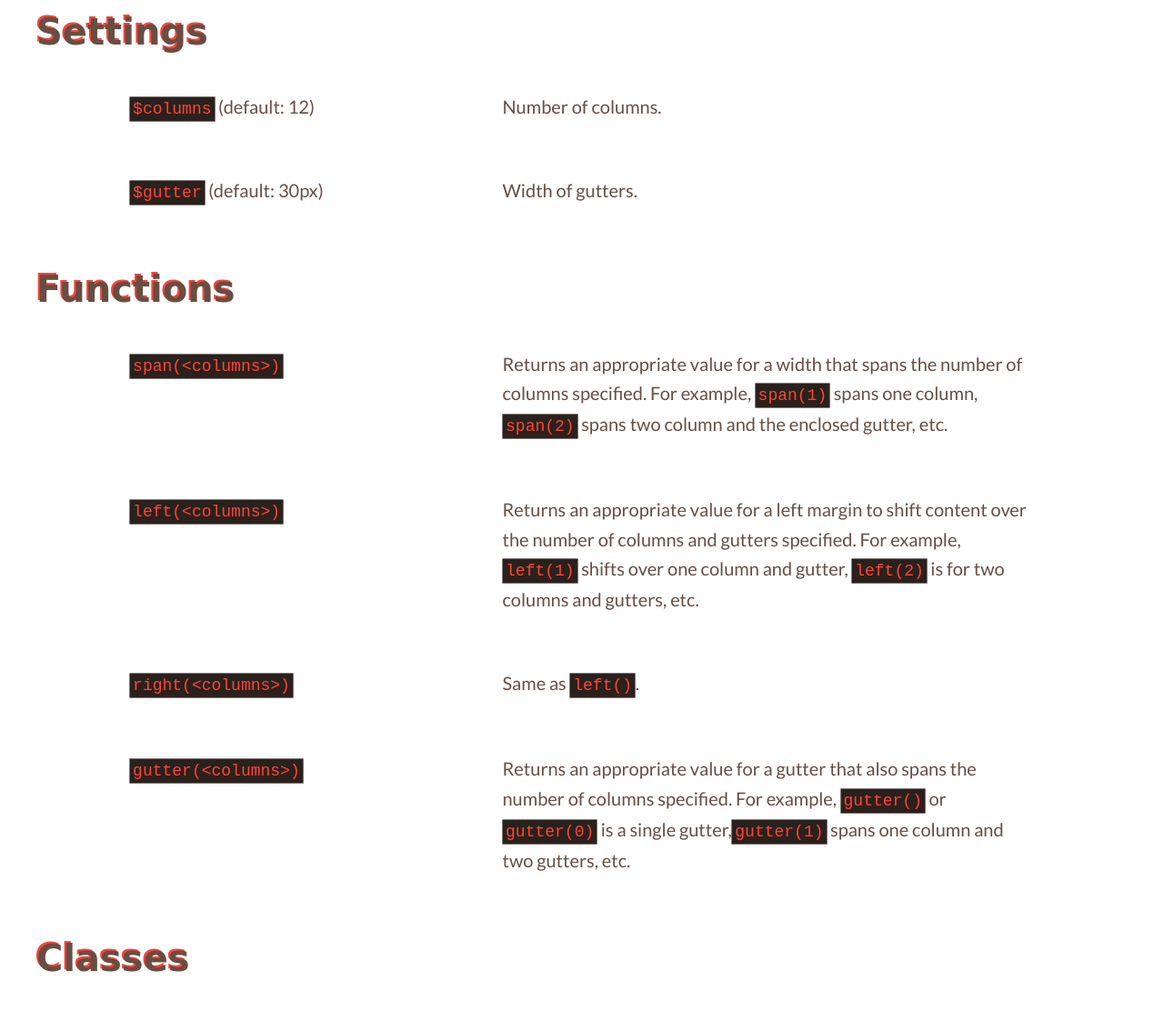
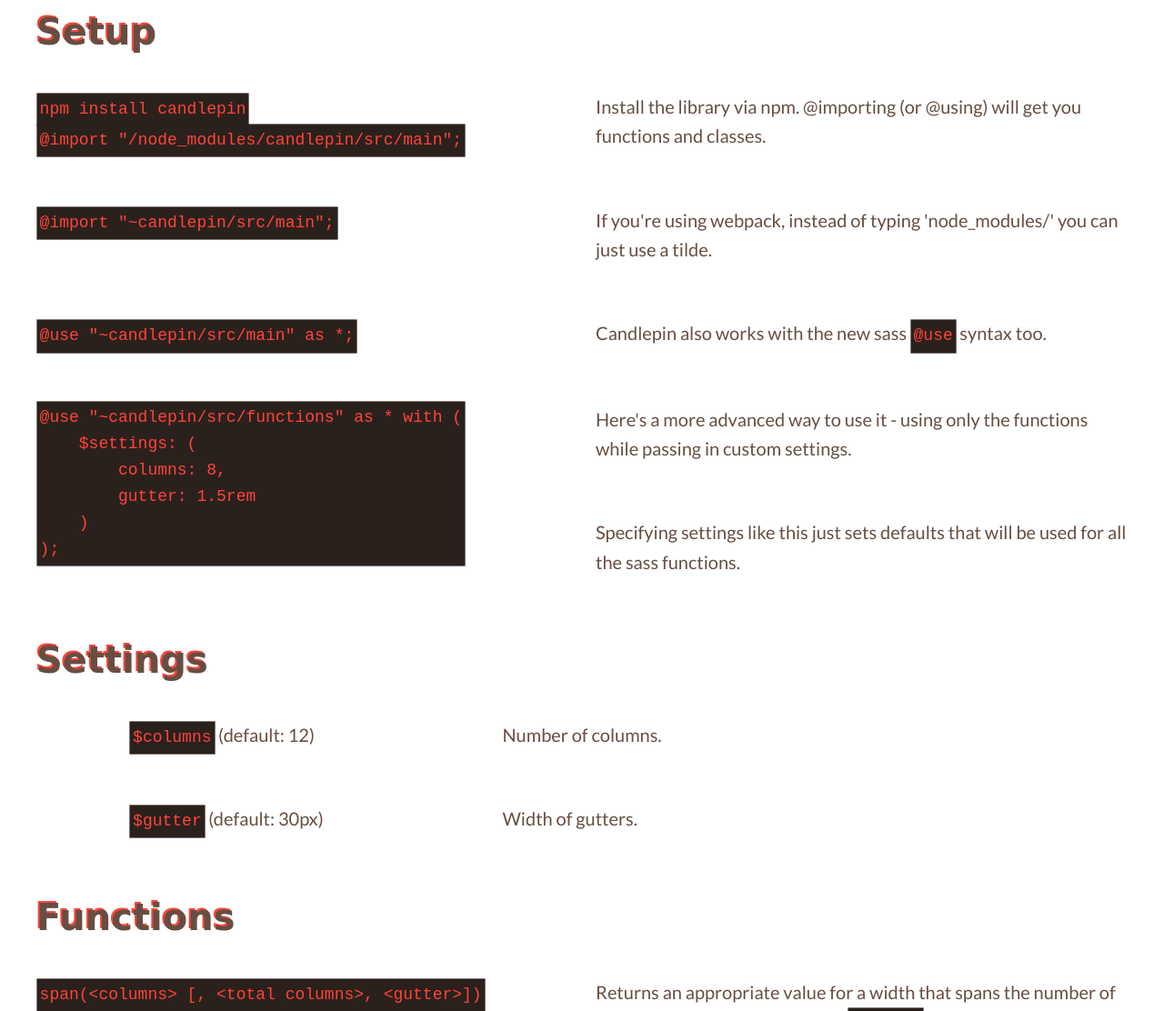
Before and after one commit to khamer/candlepin, a website: page docs/index.html in a window 1280 px wide. Shown: the part 514-1626 px from the top of the page at 91% size. Drawn offline with nearby package versions, Linux system fonts and the light colour scheme; files that its build step writes are made by us from their sources; a web font is replaced by a local one.

Commit message:
update docs

```diff
--- a/docs/docs.css
+++ b/docs/docs.css
@@ -25,6 +25,7 @@ pre, code {
     background-color: #2b211c;
     box-shadow: 0 0 0 0.2em #2b211c;
     color: #ff443a;
+    display: inline-block;
     font-family: 'Overpass Mono', monospace;
     font-size: 18px;
     font-variant-ligatures: none;
--- a/docs/index.html
+++ b/docs/index.html
@@ -33,7 +33,63 @@
             <div class="grid__cell -gutter -span-3"></div>
         </div>
 
-        <h2 class="left-1">Settings</h2>
+        <h2>Setup</h2>
+
+        <div class="grid">
+            <div class="grid__cell -span-6">
+                <code>npm install candlepin</code><br>
+                <code>@import "/node_modules/candlepin/src/main";</code><br>
+            </div>
+            <div class="grid__cell -gutter -span-6">
+                <p>
+                    Install the library via npm. @importing (or @using) will get you functions and classes.
+                </p>
+            </div>
+        </div>
+
+        <div class="grid">
+            <div class="grid__cell -span-6">
+                <code>@import "~candlepin/src/main";</code>
+            </div>
+            <div class="grid__cell -gutter -span-6">
+                <p>
+                    If you're using webpack, instead of typing 'node_modules/' you can just use a tilde.
+                </p>
+            </div>
+        </div>
+
+        <div class="grid">
+            <div class="grid__cell -span-6">
+                <code>@use "~candlepin/src/main" as *;</code>
+            </div>
+            <div class="grid__cell -gutter -span-6">
+                <p>
+                    Candlepin also works with the new sass <code>@use</code> syntax too.
+                </p>
+            </div>
+        </div>
+
+        <div class="grid">
+            <div class="grid__cell -span-6">
+                <pre>
+<!--             -->@use "~candlepin/src/functions" as * with (
+<!--             -->    $settings: (
+<!--             -->        columns: 8,
+<!--             -->        gutter: 1.5rem
+<!--             -->    )
+<!--             -->);<!--
+             --></pre>
+            </div>
+            <div class="grid__cell -gutter -span-6">
+                <p>
+                    Here's a more advanced way to use it - using only the functions while passing in custom settings.
+                </p>
+                <p>
+                    Specifying settings like this just sets defaults that will be used for all the sass functions.
+                </p>
+            </div>
+        </div>
+        <h2>Settings</h2>
 
         <div class="grid">
             <div class="grid__cell -left-1 -span-4">
@@ -59,11 +115,11 @@
             </div>
         </div>
 
-        <h2 class="left-1">Functions</h2>
+        <h2>Functions</h2>
 
         <div class="grid">
-            <div class="grid__cell -left-1 -span-4">
-                <code>span(&lt;columns&gt;)</code>
+            <div class="grid__cell -span-6">
+                <code>span(&lt;columns&gt; [, &lt;total columns&gt;, &lt;gutter&gt;])</code>
             </div>
 
             <div class="grid__cell -gutter -span-6">
@@ -74,8 +130,8 @@
         </div>
 
         <div class="grid">
-            <div class="grid__cell -left-1 -span-4">
-                <code>left(&lt;columns&gt;)</code>
+            <div class="grid__cell -span-6">
+                <code>left(&lt;columns&gt; [, &lt;total columns&gt;, &lt;gutter&gt;])</code>
             </div>
 
             <div class="grid__cell -gutter -span-6">
@@ -86,8 +142,8 @@
         </div>
 
         <div class="grid">
-            <div class="grid__cell -left-1 -span-4">
-                <code>right(&lt;columns&gt;)</code>
+            <div class="grid__cell -span-6">
+                <code>right(&lt;columns&gt; [, &lt;total columns&gt;, &lt;gutter&gt;])</code>
             </div>
 
             <div class="grid__cell -gutter -span-6">
@@ -98,8 +154,8 @@
         </div>
 
         <div class="grid">
-            <div class="grid__cell -left-1 -span-4">
-                <code>gutter(&lt;columns&gt;)</code>
+            <div class="grid__cell -span-6">
+                <code>gutter(&lt;columns&gt; [, &lt;total columns&gt;, &lt;gutter&gt;])</code>
             </div>
 
             <div class="grid__cell -gutter -span-6">
@@ -109,7 +165,7 @@
             </div>
         </div>
 
-        <h2 class="left-1">Classes</h2>
+        <h2>Classes</h2>
 
         <div class="grid">
             <div class="grid__cell -left-1 -span-4">
```
